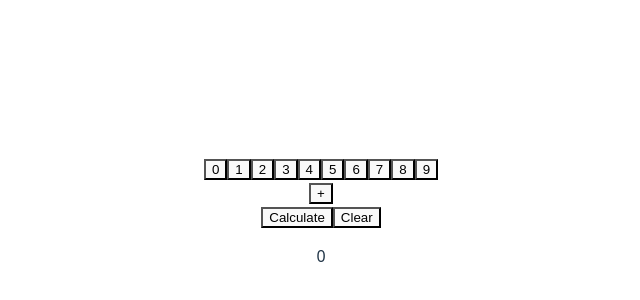
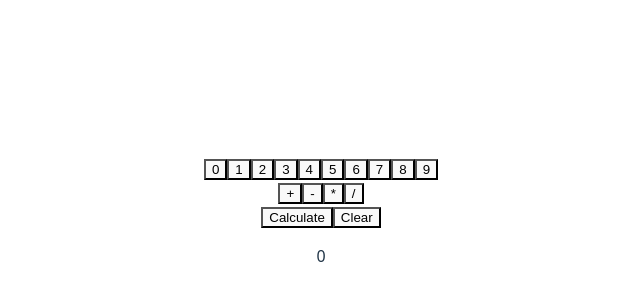
Before and after one commit to mstop4/blue-prince-calculator, a React (Vite) app: page / in a window 1280 px wide. Shown: the part 180-480 px from the top of the page, without its empty margins (319-959 px from the left). Built offline with nearby package versions, Linux system fonts and the light colour scheme.

Commit message:
add other arithmetic operations

```diff
--- a/src/App.tsx
+++ b/src/App.tsx
@@ -22,17 +22,33 @@ function App() {
     clear();
   };
 
-  const keypad = [];
-  for (let i = 0; i <= 9; i++) {
-    keypad.push(<DigitButton key={`key${i}`} value={i} {...{ addDigit }} />);
-  }
-
   return (
     <>
-      {keypad}
+      <DigitButton key={`key${0}`} value={0} {...{ addDigit }} />
+      <DigitButton key={`key${1}`} value={1} {...{ addDigit }} />
+      <DigitButton key={`key${2}`} value={2} {...{ addDigit }} />
+      <DigitButton key={`key${3}`} value={3} {...{ addDigit }} />
+      <DigitButton key={`key${4}`} value={4} {...{ addDigit }} />
+      <DigitButton key={`key${5}`} value={5} {...{ addDigit }} />
+      <DigitButton key={`key${6}`} value={6} {...{ addDigit }} />
+      <DigitButton key={`key${7}`} value={7} {...{ addDigit }} />
+      <DigitButton key={`key${8}`} value={8} {...{ addDigit }} />
+      <DigitButton key={`key${9}`} value={9} {...{ addDigit }} />
       <br />
       <OperatorButton
         operator={ArithmeticOperator.Add}
+        {...{ changeOperator }}
+      />
+      <OperatorButton
+        operator={ArithmeticOperator.Subtract}
+        {...{ changeOperator }}
+      />
+      <OperatorButton
+        operator={ArithmeticOperator.Multiply}
+        {...{ changeOperator }}
+      />
+      <OperatorButton
+        operator={ArithmeticOperator.Divide}
         {...{ changeOperator }}
       />
       <br />
--- a/src/calculator/useCalculator.ts
+++ b/src/calculator/useCalculator.ts
@@ -9,35 +9,67 @@ import {
 import { produce } from 'immer';
 
 const createNewCommand = (): CalculatorCommand => ({
-  value: 0,
+  value: null,
   arithmeticOperator: null,
   circleOperators: [],
   operandModifier: null,
   hasOneThirdModifier: false,
 });
 
-const parseCommands = (commands: CalculatorCommand[]): number => {
+const canGoToNextCommand = (command: CalculatorCommand) => {
+  return command.value !== null && command.arithmeticOperator !== null;
+};
+
+const parseCommands = (commands: CalculatorCommand[]) => {
   // NOTE: will be expanded in the future to include more than addition
-  return commands.reduce((result, command) => {
-    return result + command.value;
-  }, 0);
+  try {
+    return commands.reduce((result, command) => {
+      if (command.value === null) throw new Error('No value given');
+
+      switch (command.arithmeticOperator) {
+        case ArithmeticOperator.Add:
+          return result + command.value;
+
+        case ArithmeticOperator.Subtract:
+          return result - command.value;
+
+        case ArithmeticOperator.Multiply:
+          return result * command.value;
+
+        case ArithmeticOperator.Divide:
+          return result / command.value;
+
+        default:
+          return result;
+      }
+    }, 0);
+  } catch (error) {
+    if (error instanceof Error) {
+      console.log(error.message);
+      return `Error: ${error.message}`;
+    }
+
+    return `Unknown error`;
+  }
 };
 
 const calculatorReducer = produce<CalculatorState, [CalculatorAction]>(
   (draft, action) => {
     switch (action.type) {
       case 'addDigit': {
-        const lastCommand = draft.goToNextCommand
-          ? undefined
-          : draft.commands.at(-1);
+        const lastCommand = draft.commands.at(-1);
 
-        if (!lastCommand) {
+        if (!lastCommand || canGoToNextCommand(lastCommand)) {
           const newCommand = createNewCommand();
           newCommand.value = action.value;
           draft.goToNextCommand = false;
           draft.commands.push(newCommand);
         } else {
-          lastCommand.value = lastCommand.value * 10 + action.value;
+          if (lastCommand.value !== null) {
+            lastCommand.value = lastCommand.value * 10 + action.value;
+          } else {
+            lastCommand.value = action.value;
+          }
         }
         break;
       }
--- a/src/calculator/useCalculator.types.ts
+++ b/src/calculator/useCalculator.types.ts
@@ -30,7 +30,7 @@ export type OperandModifier =
   (typeof OperandModifier)[keyof typeof OperandModifier];
 
 export type CalculatorCommand = {
-  value: number;
+  value: number | null;
   arithmeticOperator: ArithmeticOperator | null;
   circleOperators: [CircleOperator?, CircleOperator?];
   operandModifier: OperandModifier | null;
@@ -39,7 +39,7 @@ export type CalculatorCommand = {
 
 export type CalculatorState = {
   commands: Array<CalculatorCommand>;
-  result: number;
+  result: number | string;
   goToNextCommand: boolean;
 };
 
```
